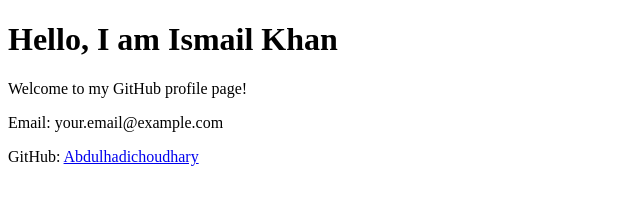
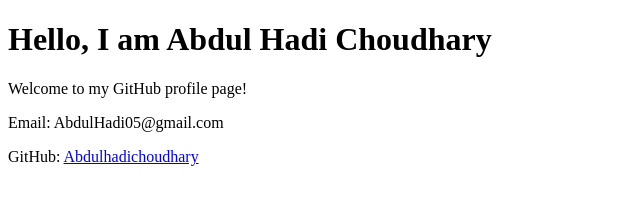
Before and after one commit to Ismailk12/abdulhadichoudhary.github.io, a plain HTML site: page index.html in a window 1280 px wide. Shown: the whole page, without its empty margins (0-640 px from the left). Drawn offline with Linux system fonts and the light colour scheme.

Commit message:
Update index.html

```diff
--- a/index.html
+++ b/index.html
@@ -1,12 +1,12 @@
 <!DOCTYPE html>
 <html>
   <head>
-    <title>Ismail Khan - Profile</title>
+    <title>Abdul Hadi Choudhary - Profile</title>
   </head>
   <body>
-    <h1>Hello, I am Ismail Khan</h1>
+    <h1>Hello, I am Abdul Hadi Choudhary</h1>
     <p>Welcome to my GitHub profile page!</p>
-    <p>Email: your.email@example.com</p>
+    <p>Email: AbdulHadi05@gmail.com</p>
     <p>GitHub: <a href="https://github.com/Abdulhadichoudhary">Abdulhadichoudhary</a></p>
   </body>
 </html>
```
